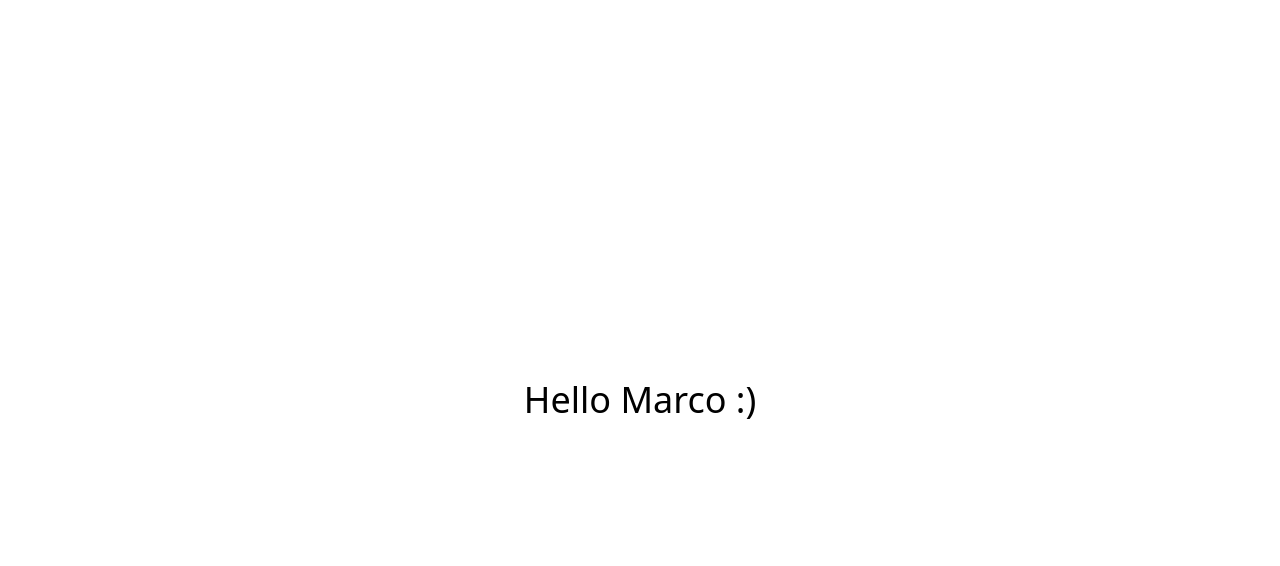
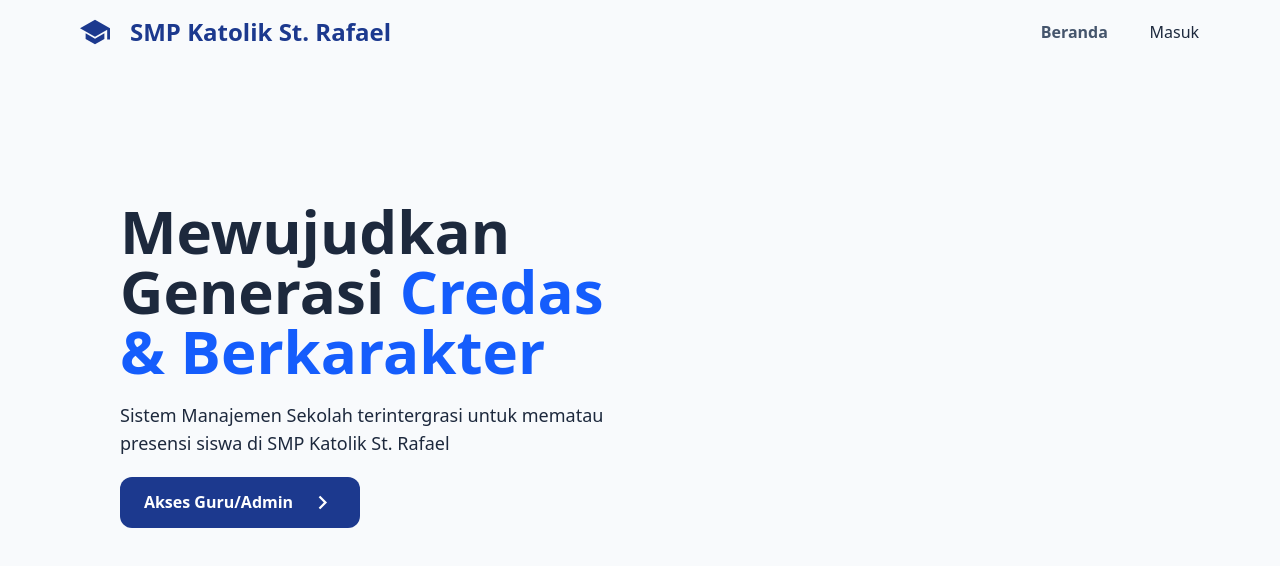
Before and after one commit to mrco23/rpl, a React (Vite) app in the folder fe/: page / in a window 1280 px wide. Shown: the top 566 px of the page. Built offline with nearby package versions, Linux system fonts and the light colour scheme.

Commit message:
set up components landing page

```diff
--- a/fe/index.html
+++ b/fe/index.html
@@ -6,7 +6,7 @@
 		<meta name="viewport" content="width=device-width, initial-scale=1.0" />
 		<title>fe</title>
 	</head>
-	<body>
+	<body class="bg-slate-50 overflow-x-hidden text-slate-800">
 		<div id="root"></div>
 		<script type="module" src="/src/main.jsx"></script>
 	</body>
--- /dev/null
+++ b/fe/src/components/Button.jsx
@@ -0,0 +1,7 @@
+export function Button({ className, children }) {
+	return <button className={`${className} cursor-pointer`}>{children}</button>;
+}
+
+export default function ButtonAction() {
+	return <button></button>;
+}
--- /dev/null
+++ b/fe/src/components/Navbar.jsx
@@ -0,0 +1,19 @@
+import { Button } from "./Button.jsx";
+import { IoSchoolSharp } from "react-icons/io5";
+import { NavLink } from "react-router";
+
+export default function Navbar() {
+	return (
+		<nav className=" min-h-16 items-center flex justify-between px-20 ">
+			<div className={`flex h-full items-center gap-5 text-blue-900`}>
+				<IoSchoolSharp size={30} className={``} />
+				<h1 className={`text-2xl font-bold`}>SMP Katolik St. Rafael</h1>
+			</div>
+			<div></div>
+			<div className={`flex min-w-40 justify-around gap-10`}>
+				<p className="font-bold text-slate-600 hover:text-blue-600 cursor-pointer">Beranda</p>
+				<NavLink to={`/login`}>Masuk</NavLink>
+			</div>
+		</nav>
+	);
+}
--- a/fe/src/pages/LandingPage.jsx
+++ b/fe/src/pages/LandingPage.jsx
@@ -1,11 +1,33 @@
 import React from "react";
+import Navbar from "../components/Navbar.jsx";
+import { NavLink } from "react-router";
+import { MdOutlineNavigateNext } from "react-icons/md";
 
 export default function LandingPage() {
-    return (
-        <div className="min-w-screen min-h-screen flex justify-center items-center">
-            <p className="text-4xl hover:text-shadow-lg/10 cursor-pointer hover:text-shadow-black transition-all hover:scale-110 text-black">
-                Hello Marco :)
-            </p>
-        </div>
-    );
-};
+	return (
+		<>
+			<header>
+				<Navbar />
+			</header>
+			<main className="flex flex-row min-h-150 min-w-full px-30">
+				<div className="min-w-1/2 flex flex-col justify-center  gap-5">
+					<h1 className="text-6xl font-bold text-slate-800">
+						Mewujudkan <br />
+						Generasi <span className="text-blue-600 font-bold">Credas & Berkarakter</span>
+					</h1>
+					<p className="text-lg">
+						Sistem Manajemen Sekolah terintergrasi untuk mematau presensi siswa di SMP Katolik St.
+						Rafael
+					</p>
+					<NavLink
+						to={`/login`}
+						className="bg-blue-900 items-center text-white font-semibold text-base w-60 py-3 justify-center flex rounded-xl hover:bg-blue-900 transition-colors gap-4"
+					>
+						Akses Guru/Admin <MdOutlineNavigateNext size={27} />
+					</NavLink>
+				</div>
+				<div className="min-w-1/2"></div>
+			</main>
+		</>
+	);
+}
```
